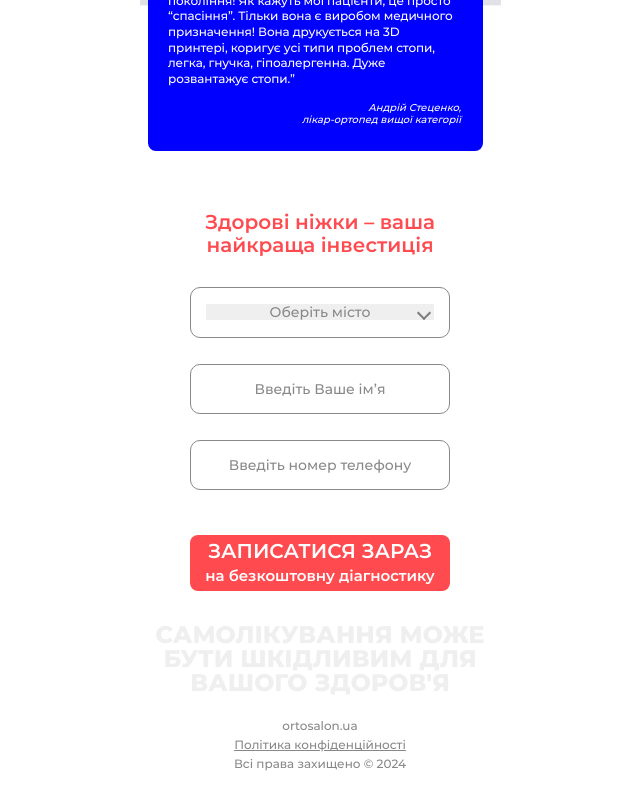
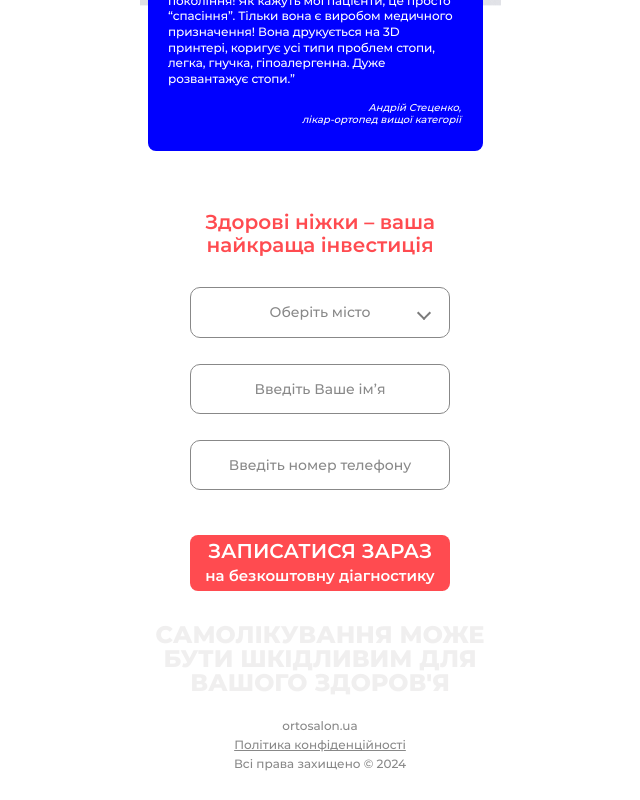
Before and after one commit to LypkaB/Orto-smart, a plain HTML site: page index.html in a window 1280 px wide. Shown: the part 5805-6605 px from the top of the page, without its empty margins (320-960 px from the left). Drawn offline with Linux system fonts and the light colour scheme; files whose address does not match are found by name.

Commit message:
Fix styles and behavior of browser for select

```diff
--- a/assets/css/style.css
+++ b/assets/css/style.css
@@ -605,7 +605,9 @@ button {
 
 .consult-form .form__container select,
 .consult-form .form__container input {
-  text-align: center;
+  text-align-last: center;
+  -moz-text-align-last: center;
+  -webkit-text-align-last: center;
 }
 
 .form__container .button__sign-up {
@@ -635,6 +637,7 @@ button {
   font-size: 14px;
   font-weight: 500;
   color: #888;
+  background: transparent;
 }
 
 .form__select select::-ms-expand {
--- a/assets/scss/main.scss
+++ b/assets/scss/main.scss
@@ -555,7 +555,9 @@ button {
         text-align: center;
 
         select, input {
-            text-align: center;
+            text-align-last: center;
+            -moz-text-align-last: center;
+            -webkit-text-align-last: center;
         }
     }
 }
@@ -585,6 +587,7 @@ button {
             font-size: 14px;
             font-weight: 500;
             color: #888;
+            background: transparent;
 
             &::-ms-expand {
                 display: none;
--- a/index.html
+++ b/index.html
@@ -3,7 +3,7 @@
 <head>
     <!-- Required meta tags -->
     <meta charset="UTF-8">
-    <meta name="viewport" content="width=device-width, initial-scale=1, shrink-to-fit=no">
+    <meta name="viewport" content="width=device-width, initial-scale=1.0, maximum-scale=1.0, user-scalable=no">
     <meta http-equiv="X-UA-Compatible" content="IE=edge">
 
     <title>Orto smart</title>
```
